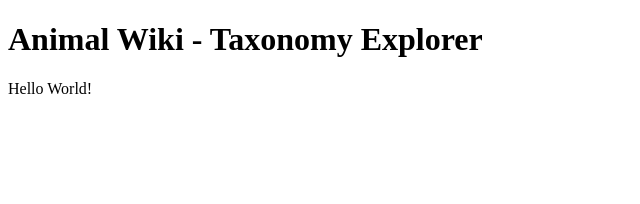
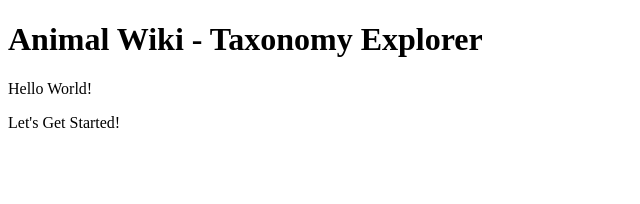
Before and after one commit to ethanreedt/animal-wiki-taxonomy-explorer, a React (Vite) app in the folder frontend/: page / in a window 1280 px wide. Shown: the top 204 px of the page, without its empty margins (0-640 px from the left). Built offline with nearby package versions, Linux system fonts and the light colour scheme.

Commit message:
gitops test

```diff
--- a/frontend/src/App.jsx
+++ b/frontend/src/App.jsx
@@ -3,6 +3,7 @@ function App() {
     <div>
       <h1>Animal Wiki - Taxonomy Explorer</h1>
       <p>Hello World!</p>
+      <p>Let's Get Started!</p>
     </div>
   );
 }
```
